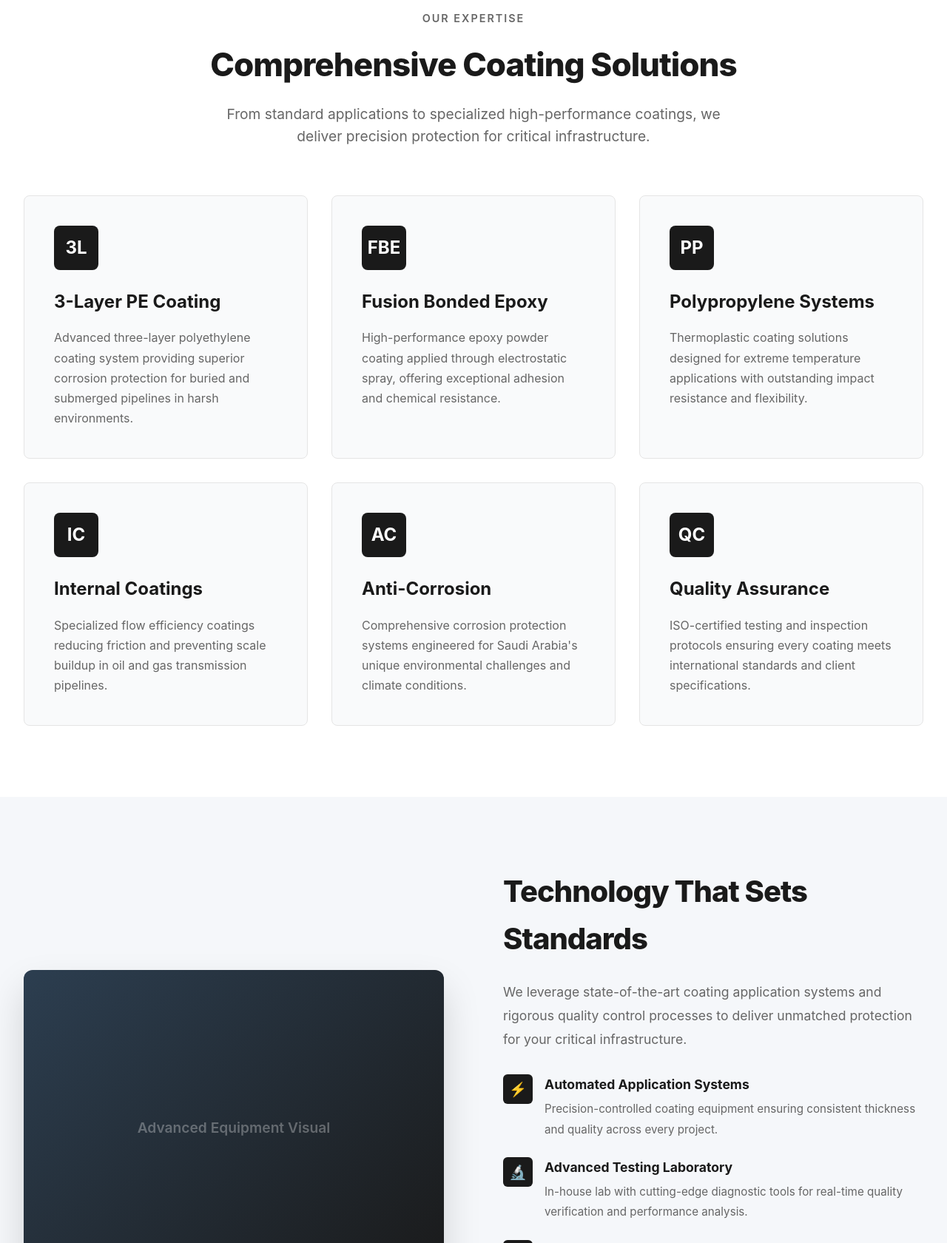
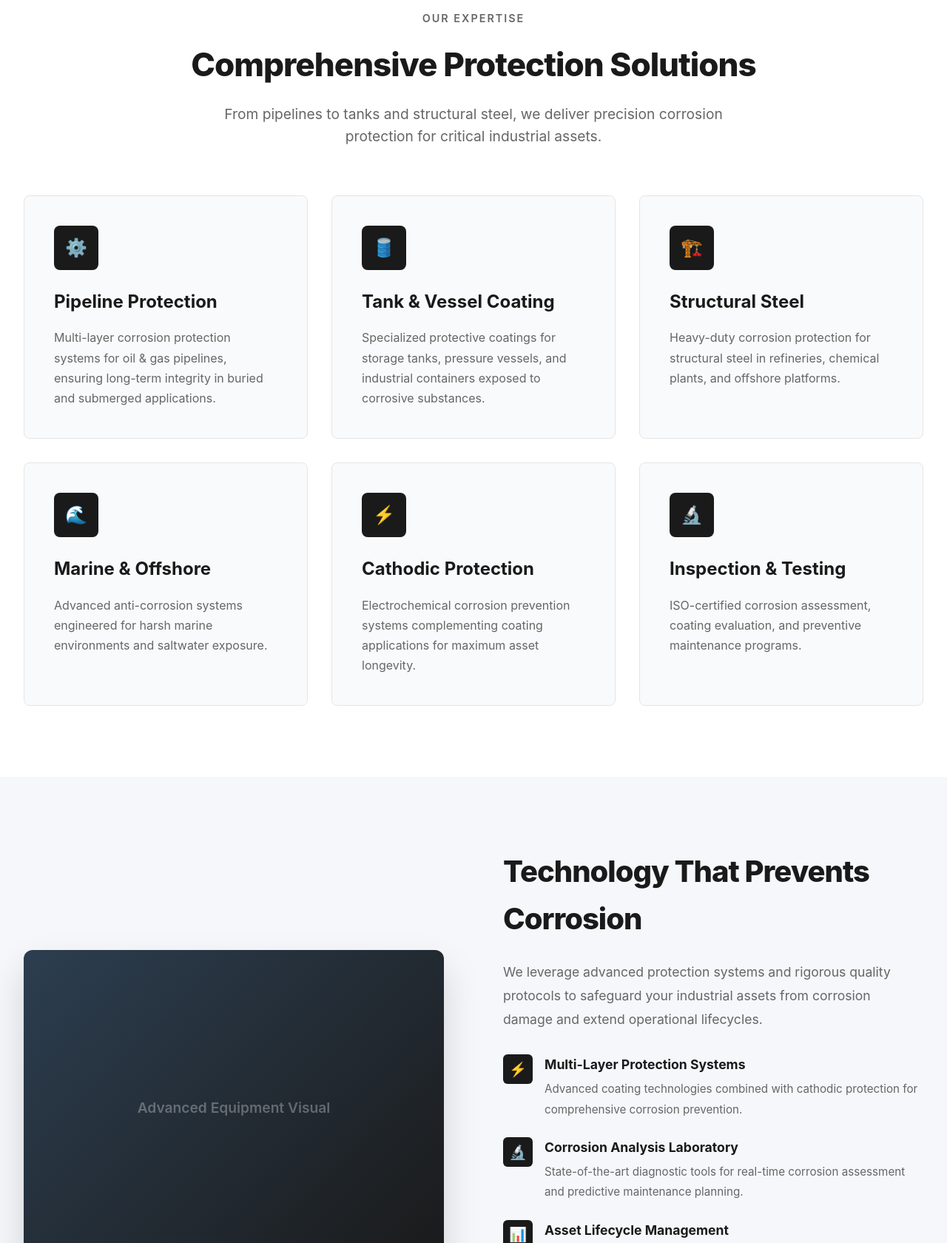
Before and after one commit to sajinkabeer/qualitas-global, a plain HTML site: page index.html in a window 1280 px wide. Shown: the part 1120-2800 px from the top of the page at 74% size. Drawn offline with Linux system fonts and the light colour scheme.

Commit message:
Update index.html

```diff
--- a/index.html
+++ b/index.html
@@ -3,8 +3,14 @@
 <head>
     <meta charset="UTF-8">
     <meta name="viewport" content="width=device-width, initial-scale=1.0">
-    <title>Qualitas - Advanced Pipe Coating Solutions</title>
+    <title>Qualitas Global - Advanced Corrosion Protection Solutions</title>
     <style>
+        * {
+            margin: 0;
+            padding: 0;
+            box-sizing: border-box;
+        }
+
         * {
             margin: 0;
             padding: 0;
@@ -529,16 +535,16 @@
     <section class="hero">
         <div class="hero-container">
             <div class="hero-content">
-                <div class="hero-tag">ADVANCED COATING SOLUTIONS</div>
-                <h1>Engineering Excellence in Pipe Protection</h1>
-                <p class="hero-subtitle">Delivering cutting-edge coating technologies for the oil & gas industry across the Middle East. Precision, durability, innovation.</p>
+                <div class="hero-tag">ADVANCED CORROSION PROTECTION</div>
+                <h1>Engineering Excellence in Industrial Protection</h1>
+                <p class="hero-subtitle">Delivering cutting-edge corrosion protection technologies for critical infrastructure across the Middle East. Precision, durability, innovation.</p>
                 <div class="hero-buttons">
                     <a href="#contact" class="btn-primary">Request Consultation</a>
                     <a href="#services" class="btn-secondary">Our Solutions</a>
                 </div>
             </div>
             <div class="hero-visual">
-                <div class="visual-placeholder">Industrial Pipeline Visual</div>
+                <div class="visual-placeholder">Industrial Corrosion Protection Visual</div>
             </div>
         </div>
     </section>
@@ -569,39 +575,39 @@
     <section class="services" id="services">
         <div class="section-header">
             <div class="section-tag">Our Expertise</div>
-            <h2 class="section-title">Comprehensive Coating Solutions</h2>
-            <p class="section-subtitle">From standard applications to specialized high-performance coatings, we deliver precision protection for critical infrastructure.</p>
+            <h2 class="section-title">Comprehensive Protection Solutions</h2>
+            <p class="section-subtitle">From pipelines to tanks and structural steel, we deliver precision corrosion protection for critical industrial assets.</p>
         </div>
         <div class="services-grid">
             <div class="service-card">
-                <div class="service-icon">3L</div>
-                <h3>3-Layer PE Coating</h3>
-                <p>Advanced three-layer polyethylene coating system providing superior corrosion protection for buried and submerged pipelines in harsh environments.</p>
+                <div class="service-icon">⚙️</div>
+                <h3>Pipeline Protection</h3>
+                <p>Multi-layer corrosion protection systems for oil & gas pipelines, ensuring long-term integrity in buried and submerged applications.</p>
             </div>
             <div class="service-card">
-                <div class="service-icon">FBE</div>
-                <h3>Fusion Bonded Epoxy</h3>
-                <p>High-performance epoxy powder coating applied through electrostatic spray, offering exceptional adhesion and chemical resistance.</p>
+                <div class="service-icon">🛢️</div>
+                <h3>Tank & Vessel Coating</h3>
+                <p>Specialized protective coatings for storage tanks, pressure vessels, and industrial containers exposed to corrosive substances.</p>
             </div>
             <div class="service-card">
-                <div class="service-icon">PP</div>
-                <h3>Polypropylene Systems</h3>
-                <p>Thermoplastic coating solutions designed for extreme temperature applications with outstanding impact resistance and flexibility.</p>
+                <div class="service-icon">🏗️</div>
+                <h3>Structural Steel</h3>
+                <p>Heavy-duty corrosion protection for structural steel in refineries, chemical plants, and offshore platforms.</p>
             </div>
             <div class="service-card">
-                <div class="service-icon">IC</div>
-                <h3>Internal Coatings</h3>
-                <p>Specialized flow efficiency coatings reducing friction and preventing scale buildup in oil and gas transmission pipelines.</p>
+                <div class="service-icon">🌊</div>
+                <h3>Marine & Offshore</h3>
+                <p>Advanced anti-corrosion systems engineered for harsh marine environments and saltwater exposure.</p>
             </div>
             <div class="service-card">
-                <div class="service-icon">AC</div>
-                <h3>Anti-Corrosion</h3>
-                <p>Comprehensive corrosion protection systems engineered for Saudi Arabia's unique environmental challenges and climate conditions.</p>
+                <div class="service-icon">⚡</div>
+                <h3>Cathodic Protection</h3>
+                <p>Electrochemical corrosion prevention systems complementing coating applications for maximum asset longevity.</p>
             </div>
             <div class="service-card">
-                <div class="service-icon">QC</div>
-                <h3>Quality Assurance</h3>
-                <p>ISO-certified testing and inspection protocols ensuring every coating meets international standards and client specifications.</p>
+                <div class="service-icon">🔬</div>
+                <h3>Inspection & Testing</h3>
+                <p>ISO-certified corrosion assessment, coating evaluation, and preventive maintenance programs.</p>
             </div>
         </div>
     </section>
@@ -611,35 +617,35 @@
         <div class="tech-container">
             <div class="visual-placeholder">Advanced Equipment Visual</div>
             <div class="tech-content">
-                <h2>Technology That Sets Standards</h2>
-                <p>We leverage state-of-the-art coating application systems and rigorous quality control processes to deliver unmatched protection for your critical infrastructure.</p>
+                <h2>Technology That Prevents Corrosion</h2>
+                <p>We leverage advanced protection systems and rigorous quality protocols to safeguard your industrial assets from corrosion damage and extend operational lifecycles.</p>
                 <div class="tech-features">
                     <div class="tech-feature">
                         <div class="feature-icon">⚡</div>
                         <div class="feature-text">
-                            <h4>Automated Application Systems</h4>
-                            <p>Precision-controlled coating equipment ensuring consistent thickness and quality across every project.</p>
+                            <h4>Multi-Layer Protection Systems</h4>
+                            <p>Advanced coating technologies combined with cathodic protection for comprehensive corrosion prevention.</p>
                         </div>
                     </div>
                     <div class="tech-feature">
                         <div class="feature-icon">🔬</div>
                         <div class="feature-text">
-                            <h4>Advanced Testing Laboratory</h4>
-                            <p>In-house lab with cutting-edge diagnostic tools for real-time quality verification and performance analysis.</p>
+                            <h4>Corrosion Analysis Laboratory</h4>
+                            <p>State-of-the-art diagnostic tools for real-time corrosion assessment and predictive maintenance planning.</p>
                         </div>
                     </div>
                     <div class="tech-feature">
                         <div class="feature-icon">📊</div>
                         <div class="feature-text">
-                            <h4>Digital Quality Tracking</h4>
-                            <p>Complete traceability and documentation for every coating batch, meeting international compliance standards.</p>
+                            <h4>Asset Lifecycle Management</h4>
+                            <p>Digital monitoring systems tracking protection performance and optimizing maintenance schedules.</p>
                         </div>
                     </div>
                     <div class="tech-feature">
                         <div class="feature-icon">🛡️</div>
                         <div class="feature-text">
-                            <h4>Environmental Resilience</h4>
-                            <p>Formulations specifically engineered for Middle East conditions—extreme heat, sandstorms, and coastal corrosion.</p>
+                            <h4>Extreme Environment Engineering</h4>
+                            <p>Protection systems specifically designed for Saudi Arabia's harsh conditions—heat, humidity, and chemical exposure.</p>
                         </div>
                     </div>
                 </div>
@@ -660,16 +666,16 @@
     <footer>
         <div class="footer-container">
             <div class="footer-brand">
-                <h3>QUALITAS</h3>
-                <p>Leading provider of advanced industrial pipe coating solutions across Saudi Arabia and the Middle East. Engineering protection, delivering excellence.</p>
+                <h3>QUALITAS GLOBAL</h3>
+                <p>Leading provider of advanced industrial corrosion protection solutions across Saudi Arabia and the Middle East. Engineering protection, delivering excellence.</p>
             </div>
             <div class="footer-links">
                 <h4>Services</h4>
                 <ul>
-                    <li><a href="#services">3-Layer PE</a></li>
-                    <li><a href="#services">FBE Coating</a></li>
-                    <li><a href="#services">Internal Coating</a></li>
-                    <li><a href="#services">Quality Testing</a></li>
+                    <li><a href="#services">Pipeline Protection</a></li>
+                    <li><a href="#services">Tank Coating</a></li>
+                    <li><a href="#services">Marine Systems</a></li>
+                    <li><a href="#services">Inspection</a></li>
                 </ul>
             </div>
             <div class="footer-links">
@@ -686,12 +692,12 @@
                 <ul>
                     <li><a href="mailto:info@qualitas.sa">info@qualitas.sa</a></li>
                     <li><a href="tel:+966">+966 XX XXX XXXX</a></li>
-                    <li><a href="#">Saudi Arabia</a></li>
+                    <li><a href="#">Riyadh, Saudi Arabia</a></li>
                 </ul>
             </div>
         </div>
         <div class="footer-bottom">
-            <p>&copy; 2026 Qualitas Coating Solutions. All rights reserved.</p>
+            <p>&copy; 2026 Qualitas Global Corrosion Protection Solutions. All rights reserved.</p>
         </div>
     </footer>
 </body>
```
